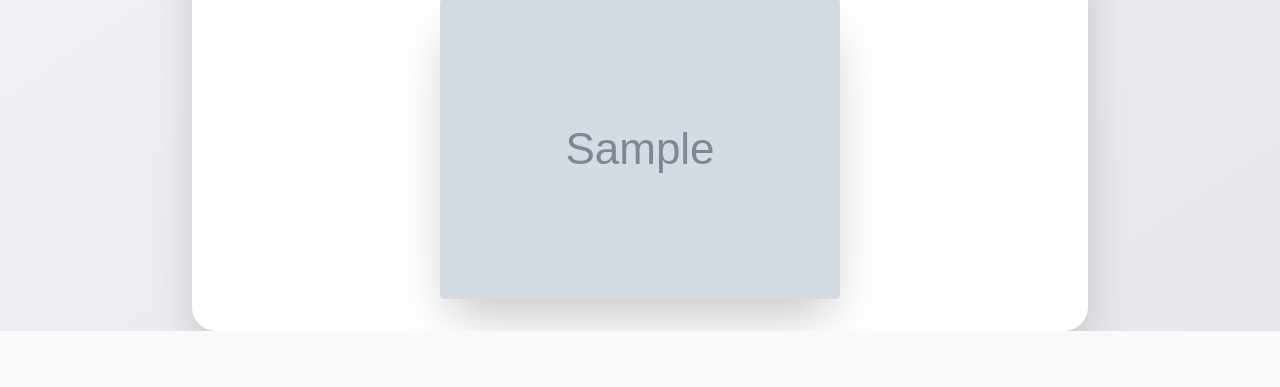
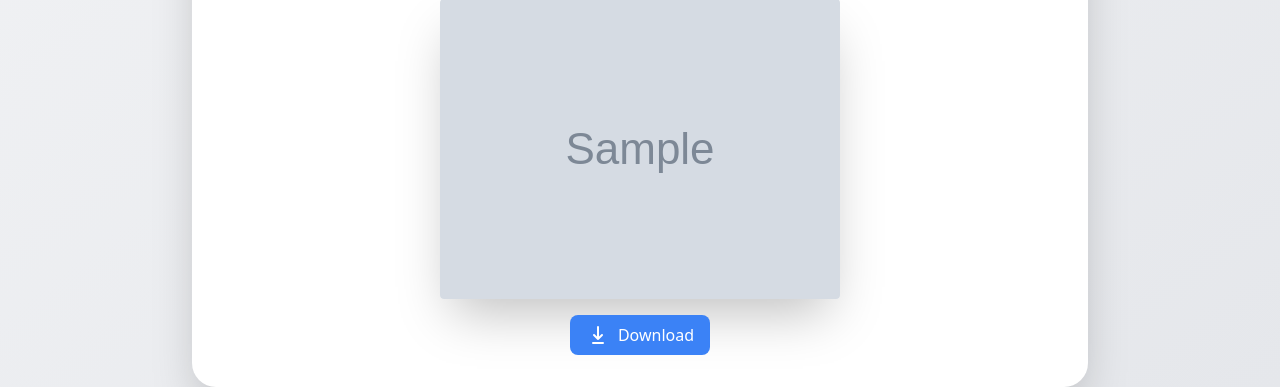
Before and after one commit to Abhijeet-KC/StyleTransferFrontEnd, a Flask app: template templates/index.html in a window 1280 px wide. Shown: the part 559-946 px from the top of the page. Before the commit the page ends 890 px from the top, so only its background shows below. Run offline with Flask 3, Linux system fonts and the light colour scheme; the template is opened without the code that fills it: most values are stand-ins (such as "Sample title", 1, 10 or a date in 2020); grey boxes marked "Sample" are stand-in pictures; some libraries are stand-ins or nearby versions.

Commit message:
download

```diff
--- a/templates/index.html
+++ b/templates/index.html
@@ -273,15 +273,28 @@
       <!-- Result Image Section -->
       {% if result_image %}
       <div class="mt-12 flex-col justify-center">
-        <h2 class="text-3xl font-extrabold text-center text-black mb-6">
-          Result Image:
-        </h2>
-        <div class="flex justify-center">
-          <img
-            src="{{ url_for('result_file', filename=result_image) }}"
-            class="rounded shadow-2xl h-200 w-200"
-          />
-        </div>
+          <h2 class="text-3xl font-extrabold text-center text-black mb-6">
+              Result Image:
+          </h2>
+          <div class="flex justify-center flex-col items-center">
+              <img src="{{ url_for('result_file', filename=result_image) }}"
+                  class="rounded shadow-2xl h-200 w-200 mb-4"
+                  id="resultImg"/>
+
+              <!-- Download Button -->
+              <a href="{{ url_for('result_file', filename=result_image) }}"
+                download="{{ result_image }}"
+                class="bg-blue-500 text-white px-4 py-2 rounded-lg flex items-center">
+                  <svg xmlns="http://www.w3.org/2000/svg"
+                      fill="none" viewBox="0 0 24 24"
+                      stroke-width="2" stroke="currentColor"
+                      class="w-6 h-6 mr-2">
+                      <path stroke-linecap="round" stroke-linejoin="round"
+                            d="M12 4v12m0 0l-4-4m4 4l4-4m-9 8h10" />
+                  </svg>
+                  Download
+              </a>
+          </div>
       </div>
       {% endif %}
     </div>
```
